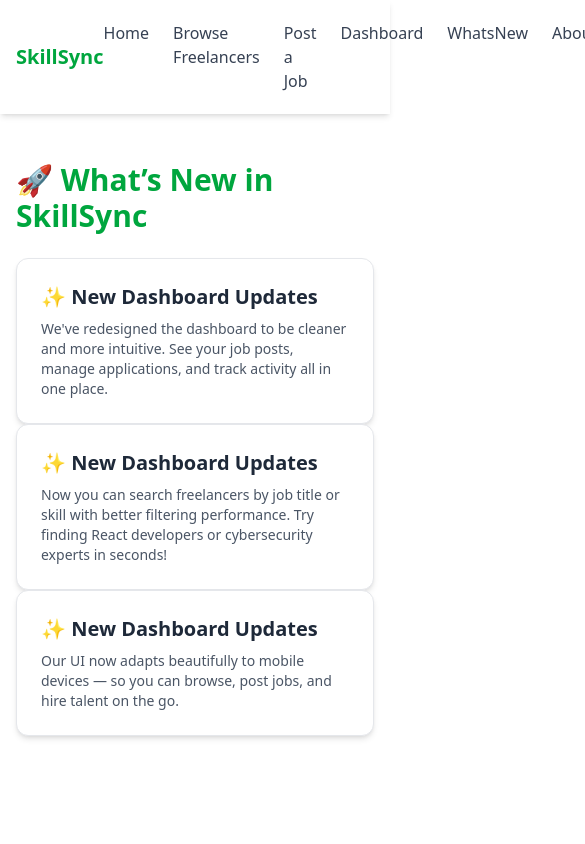
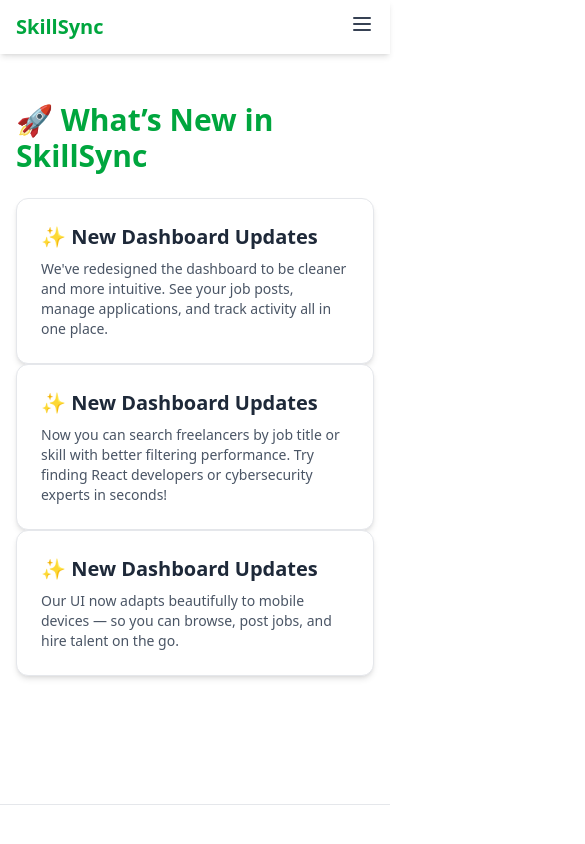
Before and after one commit to surya77-dev/SkillSync, a React (Vite) app in the folder skill-sync/: page /newupdates in a window 390 px wide. Shown: the top 844 px of the page, 585 px wide, since content can reach past the window. Built offline with nearby package versions, Linux system fonts and the light colour scheme.

Commit message:
Navbar reAdjusted

```diff
--- a/skill-sync/package.json
+++ b/skill-sync/package.json
@@ -10,6 +10,7 @@
     "preview": "vite preview"
   },
   "dependencies": {
+    "lucide-react": "^0.525.0",
     "react": "^19.1.0",
     "react-dom": "^19.1.0",
     "react-icons": "^5.5.0",
--- a/skill-sync/src/components/Navbar.jsx
+++ b/skill-sync/src/components/Navbar.jsx
@@ -1,40 +1,39 @@
-import React from 'react';
-import { Link } from 'react-router-dom'; // <-- Import Link from React Router
+import React, { useState } from 'react';
+import { Link } from 'react-router-dom';
+import { Menu, X } from 'lucide-react'; // You can also use SVGs/icons
 
 const Navbar = () => {
+  const [isOpen, setIsOpen] = useState(false);
+
+  const toggleMenu = () => setIsOpen(!isOpen);
+
   return (
-    <nav className="flex items-center justify-between p-4 shadow-md bg-white sticky top-0 z-50">
+    <nav className="bg-white shadow-md sticky top-0 z-50">
+      <div className="max-w-7xl mx-auto px-4 py-3 flex justify-between items-center">
         {/* Logo */}
-      <div className="flex items-center space-x-2">
-        <Link to="/">
-          <span className="text-xl font-bold text-green-600">SkillSync</span>
+        <Link to="/" className="text-xl font-bold text-green-600">
+          SkillSync
         </Link>
+
+        {/* Hamburger Icon (mobile) */}
+        <div className="md:hidden">
+          <button onClick={toggleMenu} className="text-gray-700 focus:outline-none">
+            {isOpen ? <X size={24} /> : <Menu size={24} />}
+          </button>
         </div>
 
-      {/* Nav Links */}
-      <ul className="flex space-x-6 text-gray-700 font-medium">
-        <li>
-          <Link to="/" className="hover:text-green-600">Home</Link>
-        </li>
-        <li>
-          <Link to="/browse" className="hover:text-green-600">Browse Freelancers</Link>
-        </li>
-        <li>
-          <Link to="/post-job" className="hover:text-green-600">Post a Job</Link>
-        </li>
-        <li>
-          <Link to="/Dashboard" className="hover:text-green-600">Dashboard</Link>
-        </li>
-        <li>
-            <Link to="/NewUpdates" className="hover:text-green-600">WhatsNew</Link>
-        </li>
-        <li>
-            <Link to="/About" className="hover:text-green-600">About</Link>
-        </li>
+        {/* Nav Links (Desktop) */}
+        <ul className="hidden md:flex space-x-6 text-gray-700 font-medium">
+          <li><Link to="/" className="hover:text-green-600">Home</Link></li>
+          <li><Link to="/browse" className="hover:text-green-600">Browse Freelancers</Link></li>
+          <li><Link to="/post-job" className="hover:text-green-600">Post a Job</Link></li>
+          <li><Link to="/Dashboard" className="hover:text-green-600">Dashboard</Link></li>
+          <li><Link to="/NewUpdates" className="hover:text-green-600">WhatsNew</Link></li>
+          <li><Link to="/About" className="hover:text-green-600">About</Link></li>
         </ul>
 
-      {/* Auth Buttons */}
-      <div className="space-x-3">
+        {/* Auth Buttons (Desktop) */}
+        <div className="hidden md:flex space-x-3">
           <Link to="/login">
             <button className="px-4 py-2 border border-green-600 text-green-600 rounded-md hover:bg-green-50">
               Login
@@ -46,6 +45,21 @@
             </button>
           </Link>
         </div>
+      </div>
+
+      {/* Mobile Dropdown Menu */}
+      {isOpen && (
+        <div className="md:hidden px-4 pb-4 space-y-2 text-sm font-medium text-gray-700">
+          <Link to="/" onClick={toggleMenu} className="block hover:text-green-600">Home</Link>
+          <Link to="/browse" onClick={toggleMenu} className="block hover:text-green-600">Browse Freelancers</Link>
+          <Link to="/post-job" onClick={toggleMenu} className="block hover:text-green-600">Post a Job</Link>
+          <Link to="/Dashboard" onClick={toggleMenu} className="block hover:text-green-600">Dashboard</Link>
+          <Link to="/NewUpdates" onClick={toggleMenu} className="block hover:text-green-600">WhatsNew</Link>
+          <Link to="/About" onClick={toggleMenu} className="block hover:text-green-600">About</Link>
+          <Link to="/login" onClick={toggleMenu} className="block text-green-600 mt-2">Login</Link>
+          <Link to="/register" onClick={toggleMenu} className="block bg-green-600 text-white px-4 py-1 rounded-md mt-1 w-fit">Register</Link>
+        </div>
+      )}
     </nav>
   );
 };
```
Also changed, not shown: 1 other file (tests, documents, lock files or other folders). Lines whose indentation alone changed are shown as unchanged.
